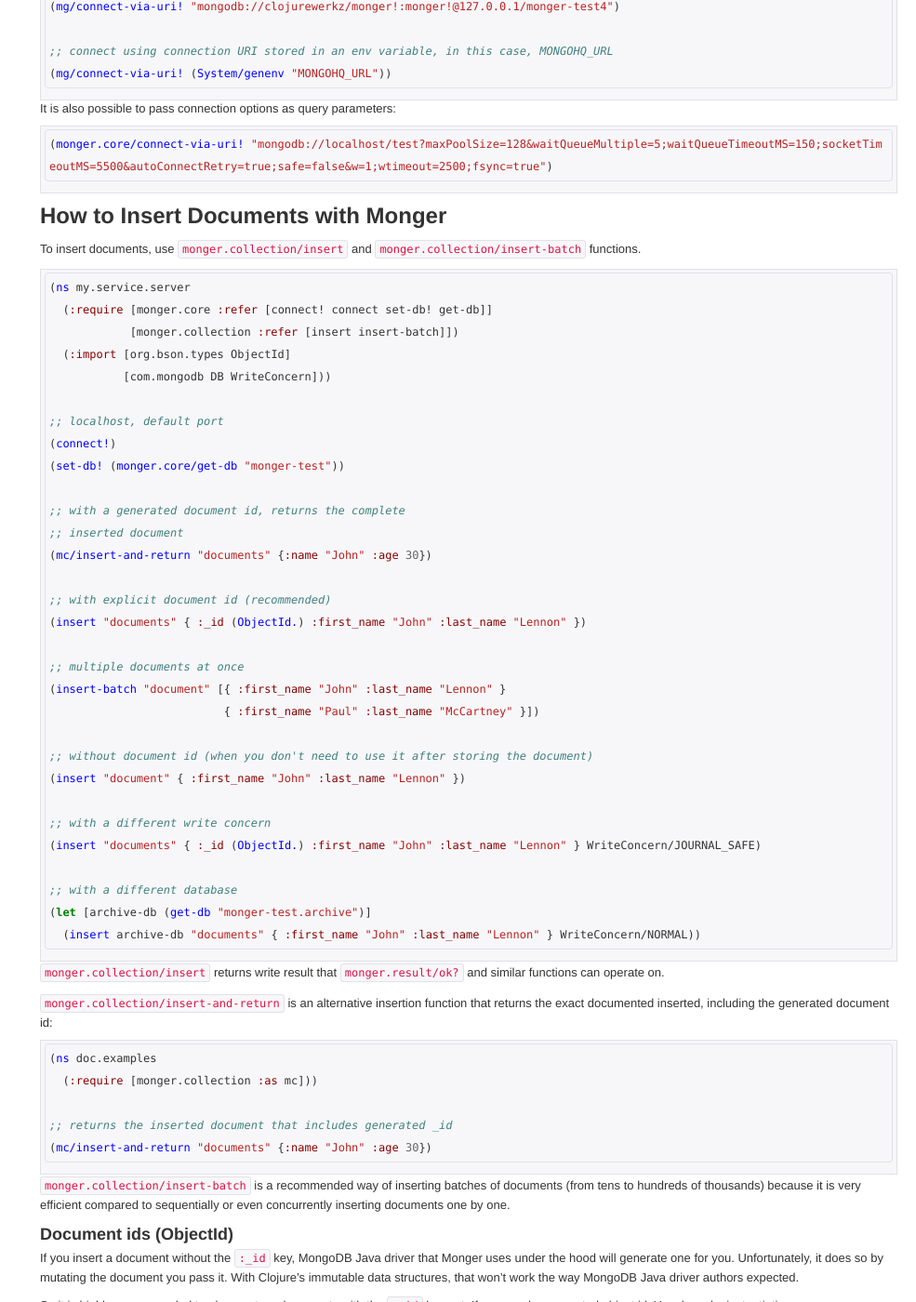
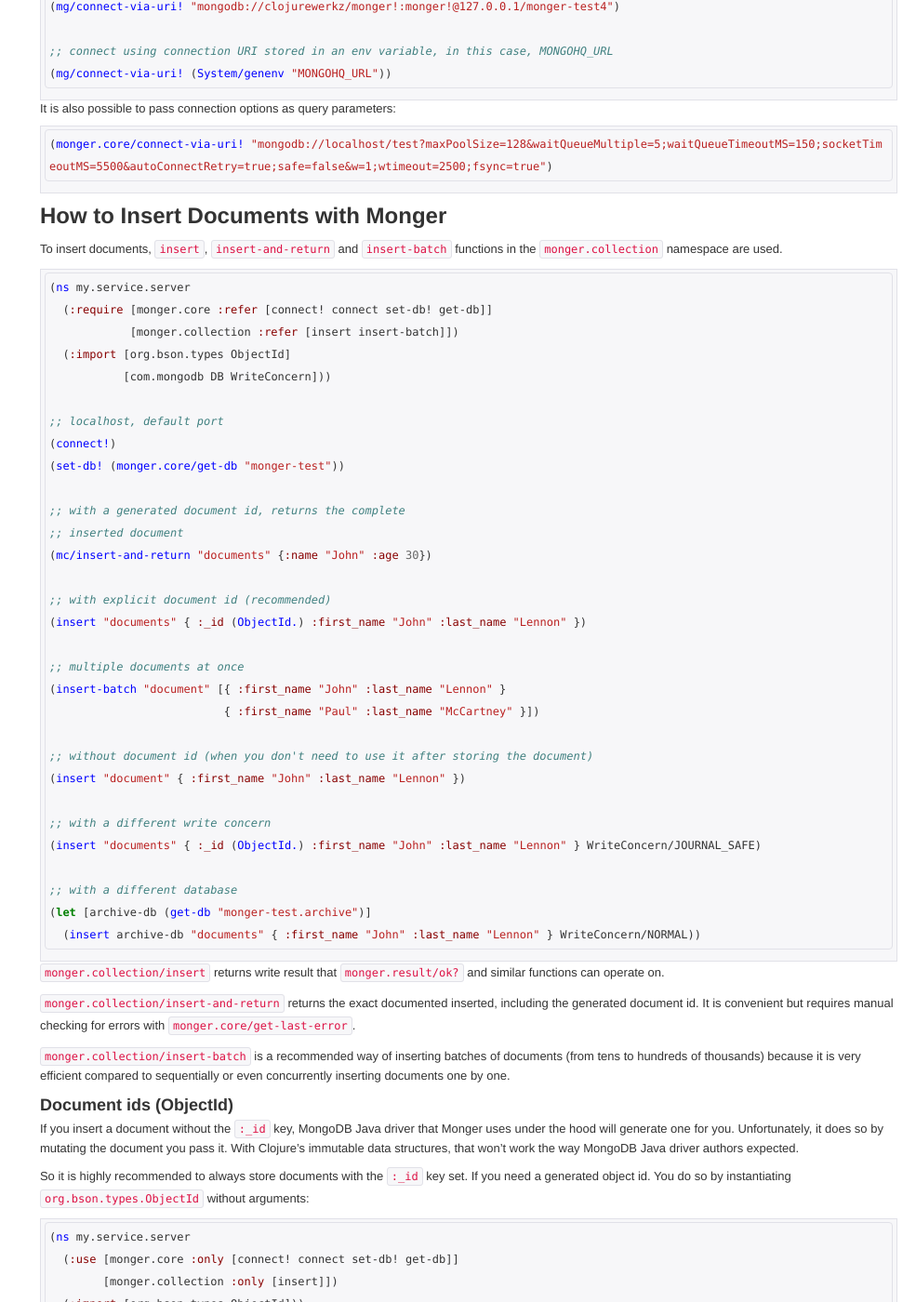
Before and after one commit to clojurewerkz/monger.docs, a Jekyll site: the page built from articles/getting_started.md, in a window 1280 px wide and 1400 px high, scrolled down 2368 px. Shown: the whole window at 93% size, without its empty margins (295-1280 px from the left). Built offline with Jekyll 4.4.1, drawn with Linux system fonts in a browser that asks for light colours; some web fonts are replaced; comment, search, counter and statistics services are not loaded.

Commit message:
Doc edits

````diff
--- a/articles/getting_started.md
+++ b/articles/getting_started.md
@@ -158,7 +158,8 @@
 
 ## How to Insert Documents with Monger
 
-To insert documents, use `monger.collection/insert` and `monger.collection/insert-batch` functions.
+To insert documents, `insert`, `insert-and-return` and `insert-batch` functions
+in the `monger.collection` namespace are used.
 
 ``` clojure
 (ns my.service.server
@@ -196,17 +197,9 @@
 `monger.collection/insert` returns write result that
 `monger.result/ok?` and similar functions can operate on.
 
-`monger.collection/insert-and-return` is an alternative insertion
-function that returns the exact documented inserted, including the
-generated document id:
-
-``` clojure
-(ns doc.examples
-  (:require [monger.collection :as mc]))
-
-;; returns the inserted document that includes generated _id
-(mc/insert-and-return "documents" {:name "John" :age 30})
-```
+`monger.collection/insert-and-return` returns the exact documented
+inserted, including the generated document id. It is convenient
+but requires manual checking for errors with `monger.core/get-last-error`.
 
 `monger.collection/insert-batch` is a recommended way of inserting
 batches of documents (from tens to hundreds of thousands) because it
````
